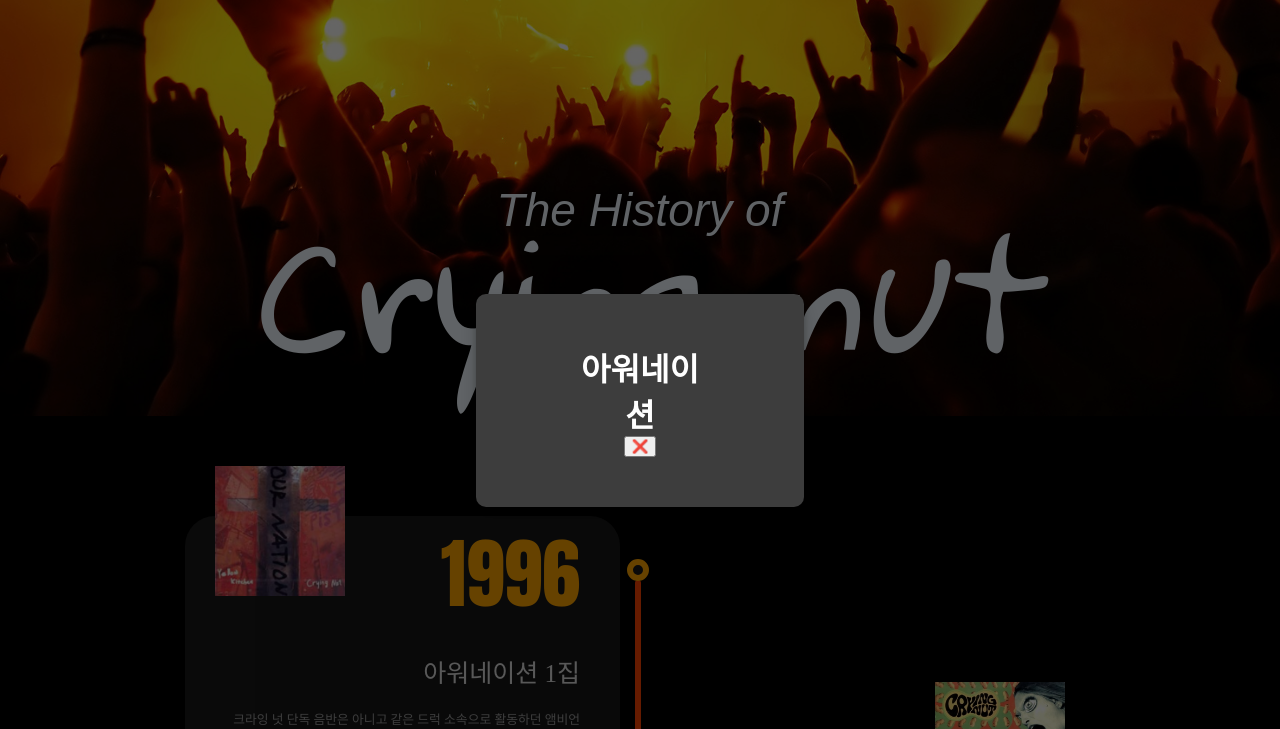
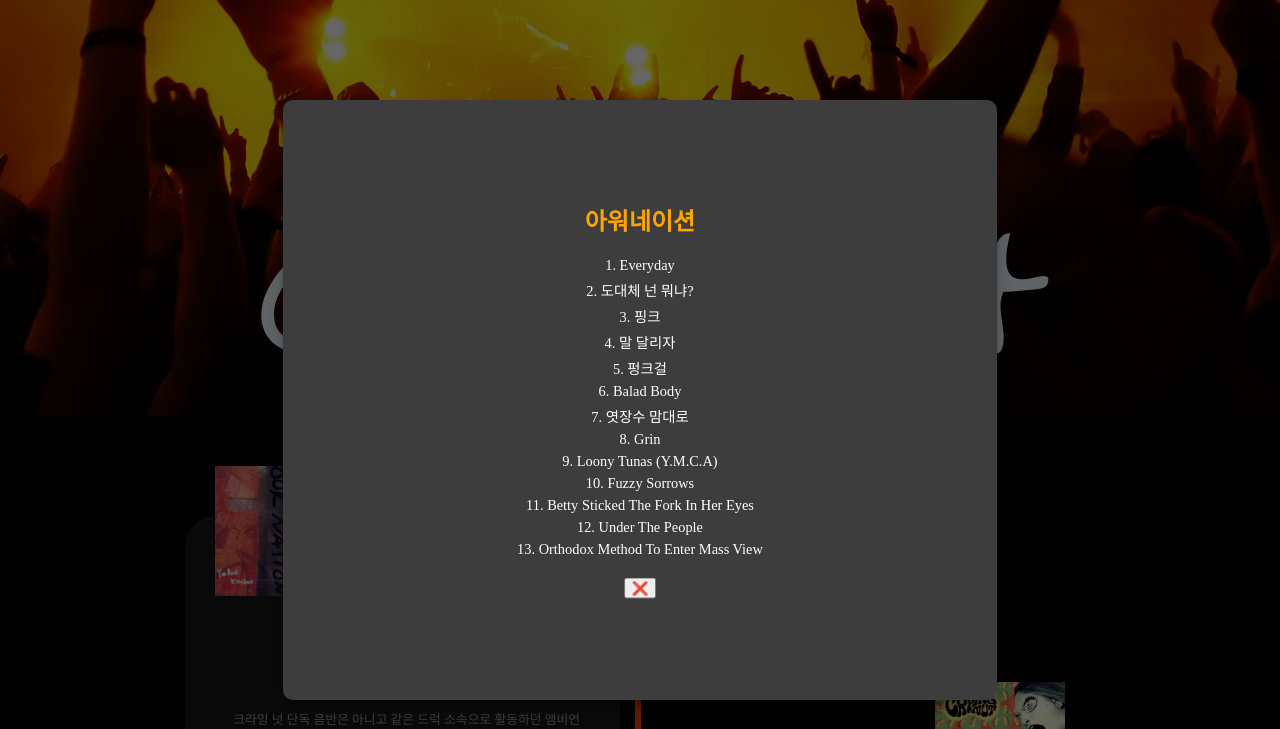
Before and after one commit to marcollie/cryingnut, a plain HTML site: page index.html in a window 1280 px wide. Both pictures are taken after a click on the picture 280 px from the left and 530 px from the top of the page. Shown: the top 729 px of the page. Drawn offline with Linux system fonts and the light colour scheme.

Commit message:
Track List set

```diff
--- a/index.css
+++ b/index.css
@@ -188,17 +188,41 @@ body {
     position: absolute;
 }
 
-.modal_content {
+.modal_wrap {
     background-color: #3d3d3d;
-    padding: 50px 100px;
+    padding: 140px 165px;
     position: relative;
     top: 0;
     text-align: center;
     border-radius: 10px;
-    width: 10%;
+    width: 30%;
+    height: 40%;
     box-shadow: 0 10px 20px rgba(0, 0, 0, 0.19), 0 6px 6px rgba(0, 0, 0, 0.23);
+}
+
+.modal_contents {
+    padding: 5px 10px;
+	text-align: center;
+	position: absolute;
+	top: 50%;
+    left: 50%;
+    transform: translate(-50%, -50%);
 }
 
 .hidden {
     display: none;
 }
+
+.modal_title {
+    margin-bottom: 20px;
+    color: orange;
+}
+
+.track {
+    margin-bottom: 20px;
+    font-size: 0.9em;
+}
+
+.track li {
+    margin-bottom: 5px;
+}
--- a/index.html
+++ b/index.html
@@ -9,9 +9,24 @@
 <body>
     <div class="modal hidden">
         <div class="modal_overlay"></div>
-        <div class="modal_content">
-            <h1 class="modal_text">I'm a modal</h1>
+        <div class="modal_wrap">
+            <div class="modal_contents">
+            <h2 class="modal_title">I'm a modal</h2>
+            <ul class="track">
+                <li>track1</li>
+                <li>track2</li>
+                <li>track3</li>
+                <li>track4</li>
+                <li>track5</li>
+                <li>track6</li>
+                <li>track7</li>
+                <li>track8</li>
+                <li>track9</li>
+                <li>track10</li>
+                <li>track11</li>
+            </ul>
             <button>❌</button>
+            </div>
         </div>
     </div>
     <div class="cover">
@@ -115,6 +130,6 @@
             </li>
         </ul>
     </div>
-    <script src="modal.js"></script>
+    <script type="text/javascript" src="modal.js"></script>
 </body>
 </html>
--- a/modal.js
+++ b/modal.js
@@ -1,49 +1,198 @@
+const album = [
+    ["1. Everyday",
+      "2. 도대체 넌 뭐냐?",
+      "3. 핑크",
+      "4. 말 달리자",
+      "5. 펑크걸",
+      "6. Balad Body",
+      "7. 엿장수 맘대로",
+      "8. Grin",
+      "9. Loony Tunas (Y.M.C.A)",
+      "10. Fuzzy Sorrows",
+      "11. Betty Sticked The Fork In Her Eyes",
+      "12. Under The People",
+      "13. Orthodox Method To Enter Mass View"],
+
+    ["1. 묘비명",
+      "2. 갈매기",
+      "3. 말 달리자",
+      "4. 접속",
+      "5. 파랑새",
+      "6. 검은새",
+      "7. 펑크걸",
+      "8. 요람을 흔드는 돈",
+      "9. 뻔데기",
+      "10. 안웃겨",
+      "11. 성냥팔이 소녀",
+      "12. 허리케인",
+      "13. 싸나이"],
+
+    ["1. 서커스매직유랑단",
+      "2. 신기한 노래",
+      "3. 강변에 서다",
+      "4. 배짱이",
+      "5. 다죽자",
+      "6. 더러운 도시",
+      "7. 군바리 230",
+      "8. 탈출기 (바람의 계곡을 넘어)",
+      "9. 벗어",
+      "10. 브로드웨이 AM 3:00",
+      "11. S.F",
+      "12. 빨대맨",
+      "13. 게릴라성 집중호우"],
+
+    ["1. 이소룡을 찾아랏!!",
+      "2. 만성피로",
+      "3. 밤이 깊었네",
+      "4. 지독한 노래",
+      "5. 붉은방",
+      "6. 양귀비",
+      "7. 웃기지도 않은 이야기",
+      "8. 금환식",
+      "9. Honey",
+      "10. 불놀이",
+      "11. 코미디의 왕",
+      "12. 하수구",
+      "13. 몰랐어"],
+
+    ["1. 고물라디오",
+      "2. 필살 Off side",
+      "3. 너구리",
+      "4. 퀵서비스맨",
+      "5. 소크라테스 클럽",
+      "6. 오드리",
+      "7. 황금마차",
+      "8. 사망가",
+      "9. 타이거 당췌!",
+      "10. Oh My 007",
+      "11. 양치기 소년의 항해일지",
+      "12. 개가 말하네",
+      "13. 불꽃놀이",
+      "14. 빽구두",
+      "15. 귀뚜라미 별곡"],
+
+    ["1. OK 목장의 젖소",
+      "2. 룩셈부르크",
+      "3. 부딪쳐",
+      "4. 명동콜링",
+      "5. 마시자",
+      "6. 유원지의 밤",
+      "7. 뜨거운 안녕",
+      "8. 물밑의 속삭임 (Feat. 심수봉)",
+      "9. 백수일기 (白水日記)",
+      "10. 새",
+      "11. My World",
+      "12. 순이 우주로",
+      "13. 오줌싸개 Generation",
+      "14. 한낮의 꿈",
+      "15. 감옥으로부터의 사색",
+      "16. 튼튼이의 모험"],
+
+    ["1. Crying Nut Song",
+      "2. 착한 아이",
+      "3. 불편한 파티",
+      "4. 루나",
+      "5. 만취천국",
+      "6. 비둘기",
+      "7. 귀신은 뭐하나",
+      "8. Wake Up",
+      "9. 가련다",
+      "10. 가배물어(??物語)",
+      "11. Rose Bang",
+      "12. 빈자리",
+      "13. 생일축하",
+      "14. Gold Rush"],
+
+    ["1. 해적의 항로",
+      "2. Give Me The Money",
+      "3. 레고",
+      "4. 미지의 세계",
+      "5. 5분 세탁",
+      "6. 땅콩",
+      "7. 새신발",
+      "8. 취생몽사",
+      "9. Self Happy Christmas & New Year",
+      "10. 여름"],
+
+    ["1. 구닥다리 멜로디",
+      "2. 리모델링",
+      "3. 내 인생 마지막 토요일",
+      "4. 길고양이",
+      "5. 잘생겨서 죄송합니다",
+      "6. 심장의 노래",
+      "7. 이방인",
+      "8. 토요일 밤",
+      "9. 똥이 밀려와",
+      "10. 망상",
+      "11. 우리들은 걷는다",
+      "12. 운 좋게도 (2018 Mix)"],
+  ];
+
+  for (i = 0; i < album.length; i++) {  // 앨범 갯수
+    const alList = album[i];
+    for (z = 0; z < album[i].length; z++) {
+      const list = "<li>" + alList[z] + "<li/>";
+      alList.splice(z, 1, list);
+    }
+  }
+
+  console.log(album);
+
+// track
+
+
+
 const arrImg = new Array();
 
 for (i = 0; i < 9; i++) {
     arrImg[i] = "#img" + i;
 }
 
-// for(i = 0; i <arrImg.length; i++) {
-//     console.log(arrImg[i]);
-// }
-
-
 const openButton = document.querySelectorAll(arrImg);
 console.log(openButton);
 const modal = document.querySelector(".modal");
 const closeButton = document.querySelector("button");
 const modalOverlay = document.querySelector(".modal_overlay");
-const modalText = document.querySelector(".modal_text");
+const modalText = document.querySelector(".modal_title");
+const modalTrack = document.querySelector(".track");
 
 const openModal = (event) => {
     switch (event.target.id) {
         case 'img0':
             modalText.innerHTML = "아워네이션";
+            modalTrack.innerHTML = album[0].join("");
             break;
         case 'img1':
-            modalText.innerHTML = "1집";
+            modalText.innerHTML = "1집 말 달리자";
+            modalTrack.innerHTML = album[1].join("");
             break;
         case 'img2':
-            modalText.innerHTML = "2집";
+            modalText.innerHTML = "2집 서커스 매직 유랑단";
+            modalTrack.innerHTML = album[2].join("");
             break;
         case 'img3':
-            modalText.innerHTML = "3집";
+            modalText.innerHTML = "3집 하수연가";
+            modalTrack.innerHTML = album[3].join("");
             break;
         case 'img4':
-            modalText.innerHTML = "4집";
+            modalText.innerHTML = "4집 고물라디오";
+            modalTrack.innerHTML = album[4].join("");
             break;
         case 'img5':
-            modalText.innerHTML = "5집";
+            modalText.innerHTML = "5집 OK목장의 젖소";
+            modalTrack.innerHTML = album[5].join("");
             break;
         case 'img6':
-            modalText.innerHTML="6집";
+            modalText.innerHTML = "6집 불편한 파티";
+            modalTrack.innerHTML = album[6].join("");
             break;
         case 'img7':
-            modalText.innerHTML="7집";
+            modalText.innerHTML = "7집 FLAMING NUTS";
+            modalTrack.innerHTML = album[7].join("");
             break;
         case 'img8':
-            modalText.innerHTML="8집";
+            modalText.innerHTML = "8집 리모델링";
+            modalTrack.innerHTML = album[8].join("");
             break;
     }
     modal.classList.remove("hidden");
```
Also changed, not shown: track.js (added, +139 -0 lines).
